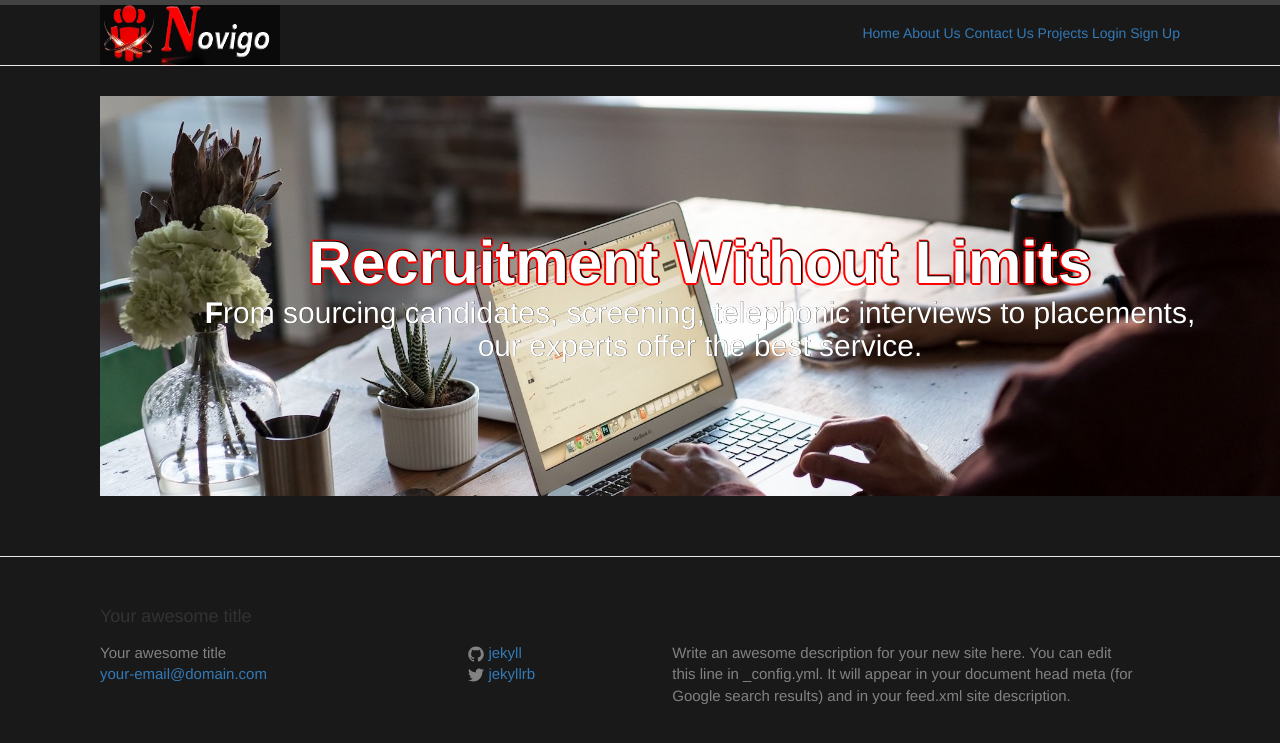
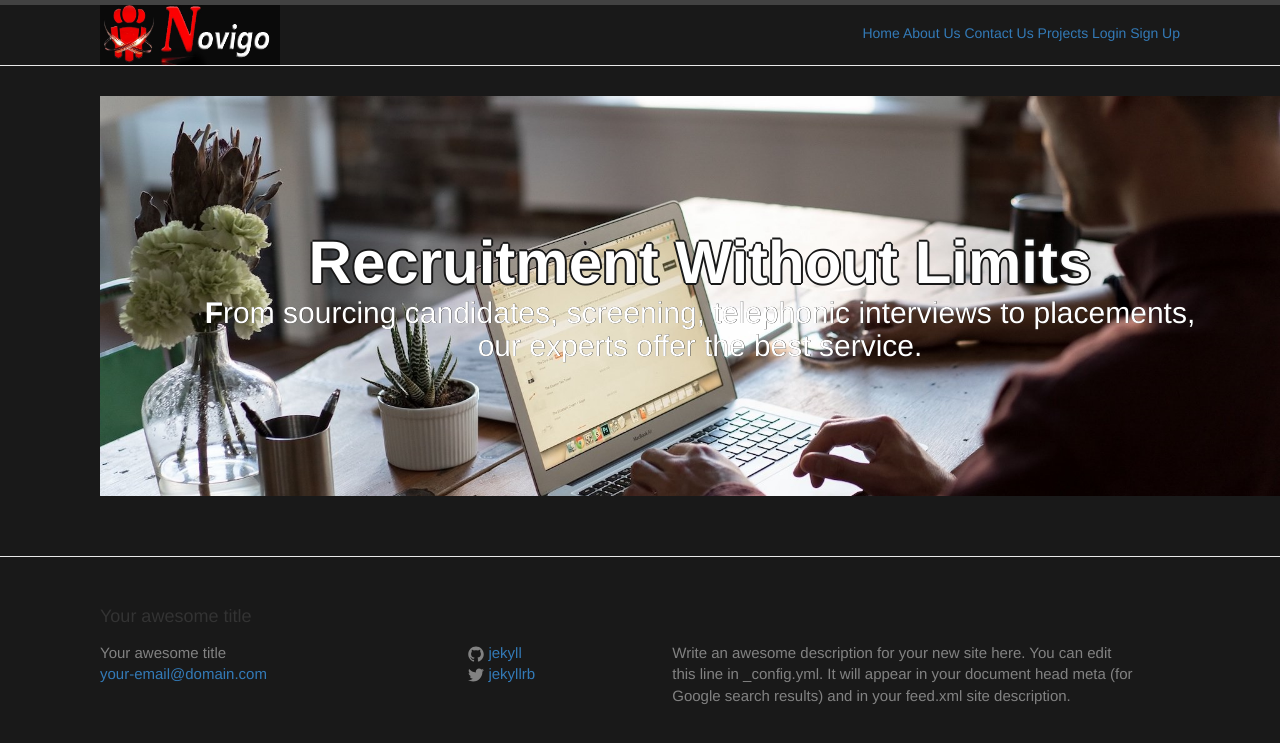
Before and after one commit to Hermankoch/hermankoch.github.io, a Jekyll site: the page built from index.html, in a window 1280 px wide. Shown: the top 743 px of the page. Built offline with Jekyll 4.4.1, drawn with Linux system fonts in a browser that asks for light colours.

Commit message:
Update homepage.css

```diff
--- a/css/homepage.css
+++ b/css/homepage.css
@@ -20,14 +20,14 @@
      font-weight: 700;
      margin: 0;
      color: #fff;
-     text-shadow: 1px -1px 0 #000000,
-    1px -1px 0 #ff0000,
-    -1px 1px 0 #ff0000,
-    1px 1px 0 #ff0000,
-    -2px 0 0 #ff0000,
-    2px 0 0 #ff0000,
-    0 2px 0 #ff0000,
-    0 -2px 0 #ff0000;
+     text-shadow: 1px -1px 0 #191919,
+    1px -1px 0 #191919,
+    -1px 1px 0 #191919,
+    1px 1px 0 #191919,
+    -2px 0 0 #191919,
+    2px 0 0 #191919,
+    0 2px 0 #191919,
+    0 -2px 0 #191919;
 }
 
  .jumbotron h3 {
```
